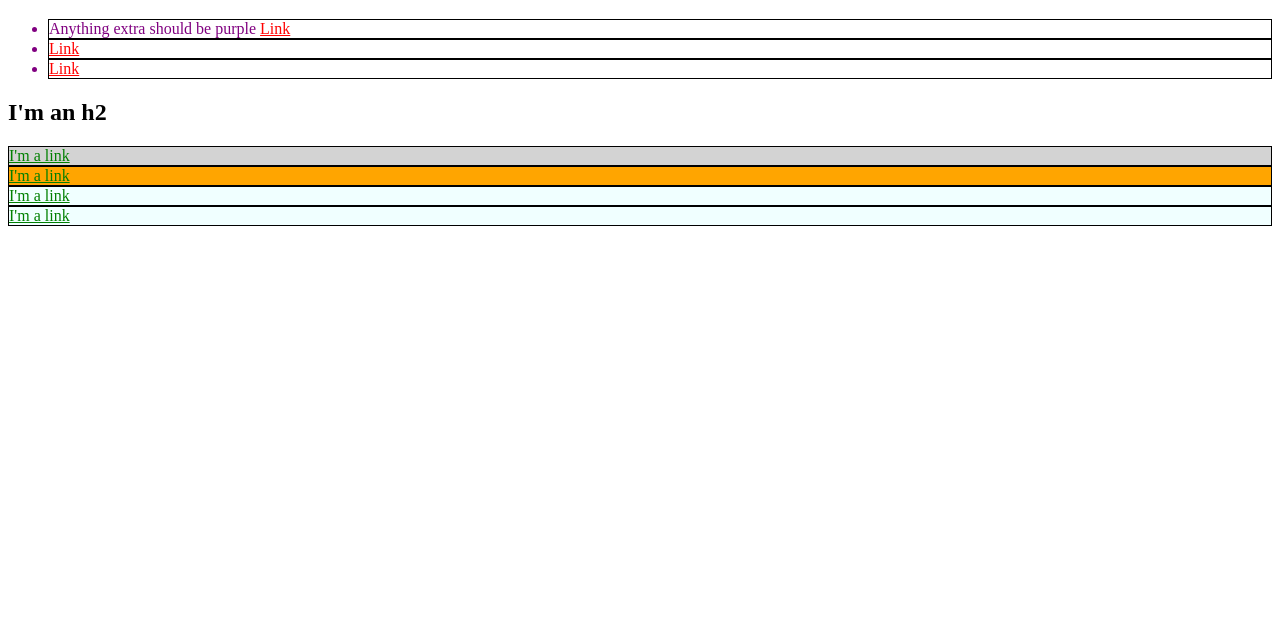
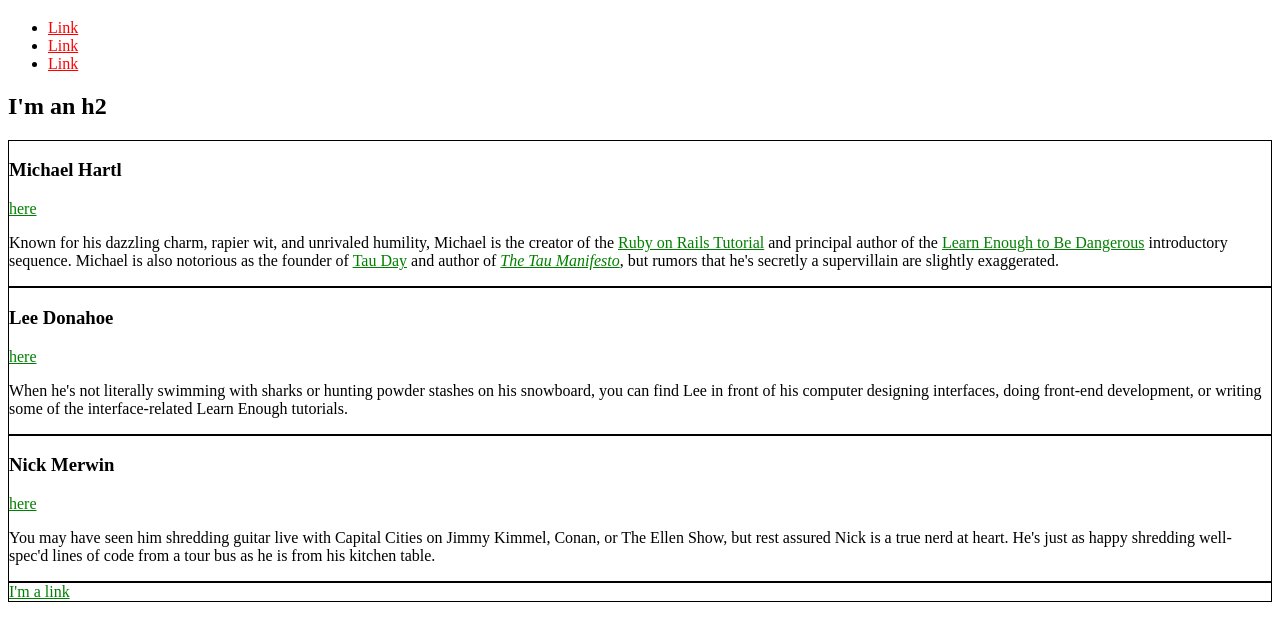
Before and after one commit to LandonSyn/sample_css, a plain HTML site: page index.html in a window 1280 px wide. Shown: the part 61-702 px from the top of the page. Drawn offline with Linux system fonts and the light colour scheme.

Commit message:
Add Learn Enough bios

```diff
--- a/index.html
+++ b/index.html
@@ -7,30 +7,11 @@
       a {
         color: red;
       }
-      div {
-        border: 1px solid black;
-      }
-      div a {
-        color: green;
-      }
-      li {
-        color: purple;
-        border: 1px solid black;
-      }
-      #exec-bio {
-        background-color: lightgray;
-      }
-      #exec-taco {
-        background-color: orange;
-      }
       .bio-box {
         border: 1px solid black;
       }
       .bio-box a {
         color: green;
-      }
-      .taco-box {
-        background-color: azure;
       }
     </style>
   </head>
@@ -38,7 +19,7 @@
     <h1>I'm an h1</h1>
     <ul>
       <li>
-        Anything extra should be purple <a href="http://example.com/">Link</a>
+        <a href="http://example.com/">Link</a>
       </li>
       <li>
         <a href="http://example.com/">Link</a>
@@ -48,16 +29,38 @@
       </li>
     </ul>
     <h2>I'm an h2</h2>
-    <div id="exec-bio" class="bio-box">
-      <a href="http://example.com/">I'm a link</a>
+    <div class="bio-box">
+      <h3>Michael Hartl</h3>
+      <a href="http://twitter.com/mhartl">here</a>
+      <p>
+        Known for his dazzling charm, rapier wit, and unrivaled humility,
+        Michael is the creator of the <a href="http://railstutorial.org/">Ruby on Rails Tutorial</a> and principal author of the <a href="https://learnenough.com/">
+        Learn Enough to Be Dangerous</a> introductory sequence. Michael
+        is also notorious as the founder of
+        <a href="http://tauday.com/">Tau Day</a> and author of
+        <a href="http://tauday.com/tau-manifesto"><em>The Tau
+        Manifesto</em></a>, but rumors that he's secretly a supervillain
+        are slightly exaggerated.
+      </p>
     </div>
-    <div id="exec-taco" class="bio-box">
-      <a href="http://example.com/">I'm a link</a>
+    <div class="bio-box">
+      <h3>Lee Donahoe</h3>
+      <a href="https://twitter.com/leedonahoe">here</a>
+      <p>
+        When he's not literally swimming with sharks or hunting powder stashes on his snowboard, you can find Lee in front of his computer designing interfaces, doing front-end development, or writing some of the interface-related Learn Enough tutorials.
+      </p>
     </div>
-    <div class="bio-box taco-box";>
-      <a href="http://example.com/">I'm a link</a>
+    <div class="bio-box";>
+      <h3>Nick Merwin</h3>
+      <a href="https://twitter.com/nickmerwin">here</a>
+          <p>
+              You may have seen him shredding guitar live with Capital Cities on Jimmy
+              Kimmel, Conan, or The Ellen Show, but rest assured Nick is a true nerd at
+              heart. He's just as happy shredding well-spec'd lines of code from a tour
+              bus as he is from his kitchen table.
+            </p>
     </div>
-    <div class="bio-box taco-box">
+    <div class="bio-box alert">
       <a href="http://example.com/">I'm a link</a>
     </div>
   </body>
```
